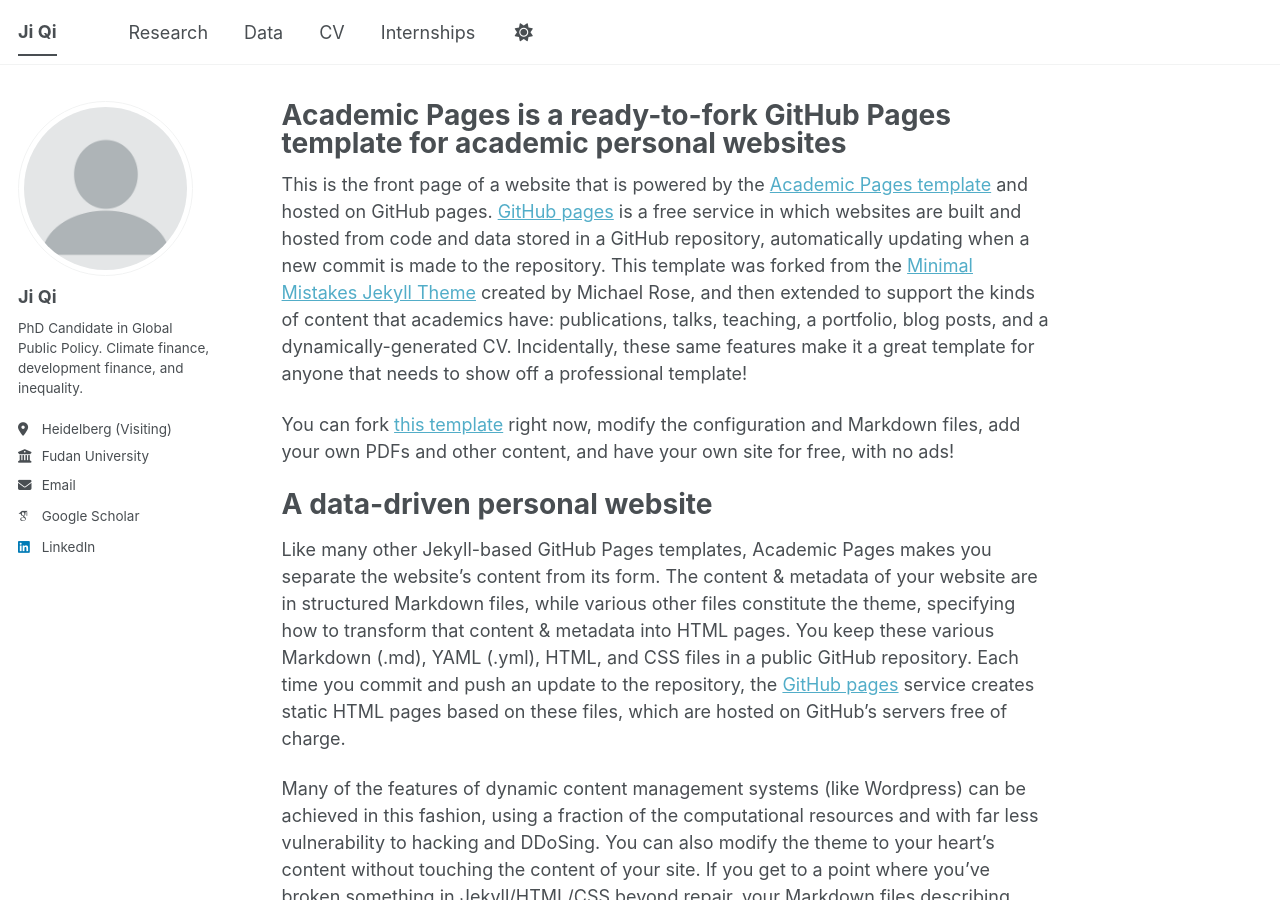
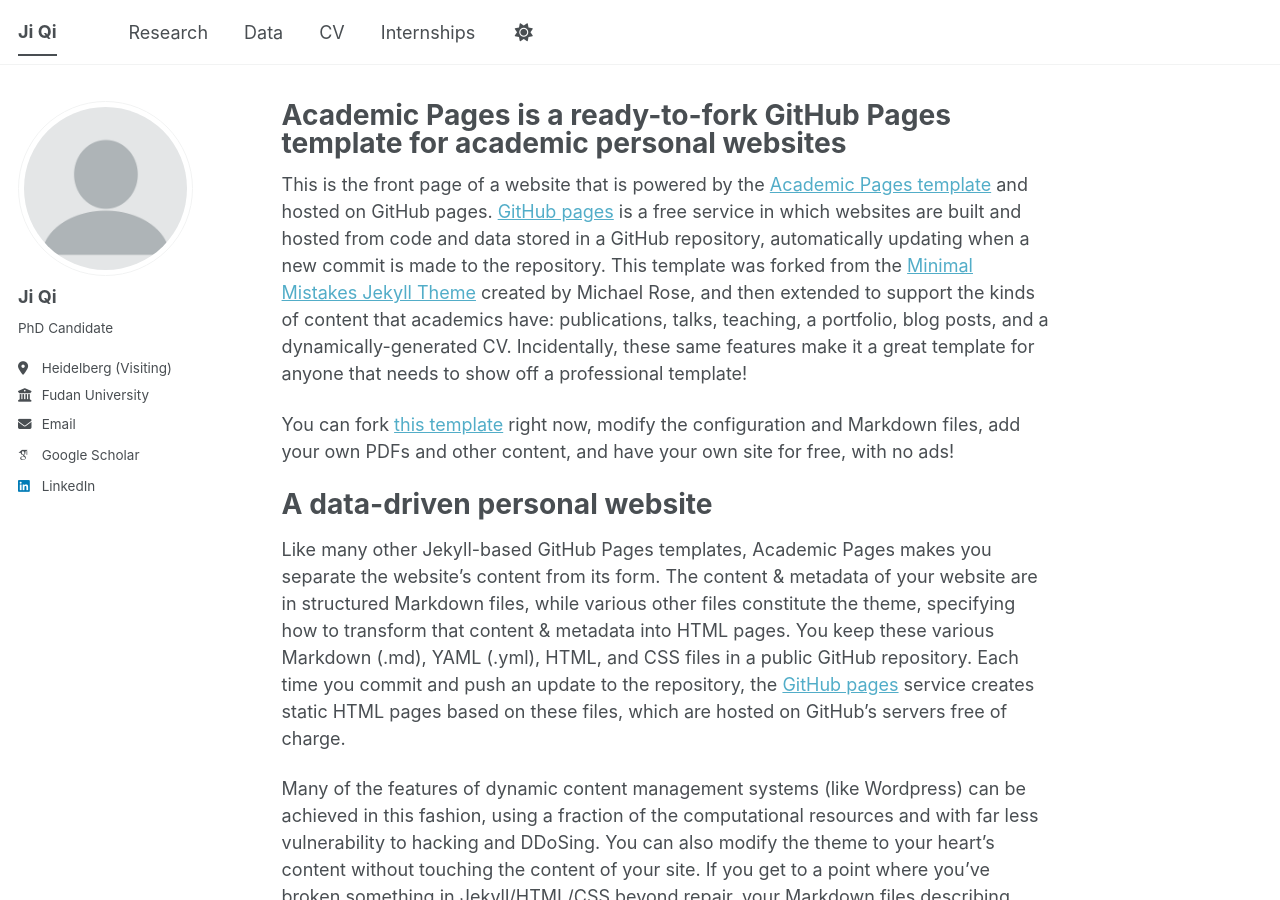
Before and after one commit to miramkj/miramkj.github.io, a Jekyll site: the page built from _pages/about.md, in a window 1280 px wide and 900 px high. Built offline with Jekyll 4.4.1, drawn with Linux system fonts in a browser that asks for light colours; some web fonts are replaced; a script bundle is joined from its source files by our own code; library files that are not in the unit come from our copies.

Commit message:
Update _config.yml

```diff
--- a/_config.yml
+++ b/_config.yml
@@ -22,7 +22,7 @@
 author:
   avatar: "profile.png"
   name: "Ji Qi"
-  bio: "PhD Candidate in Global Public Policy. Climate finance, development finance, and inequality."
+  bio: "PhD Candidate"
   location: "Heidelberg (Visiting)"
   employer: "Fudan University"
   uri:
@@ -32,7 +32,7 @@
   googlescholar: "https://scholar.google.com/citations?user=rkfstZUAAAAJ&hl=en"
 
   # Social media
-  linkedin: "https://www.linkedin.com/in/ji-qi-59b45816b/"
+  linkedin: "www.linkedin.com/in/ji-qi-59b45816b"
 
 # -------------------------
 # Site Settings
```
